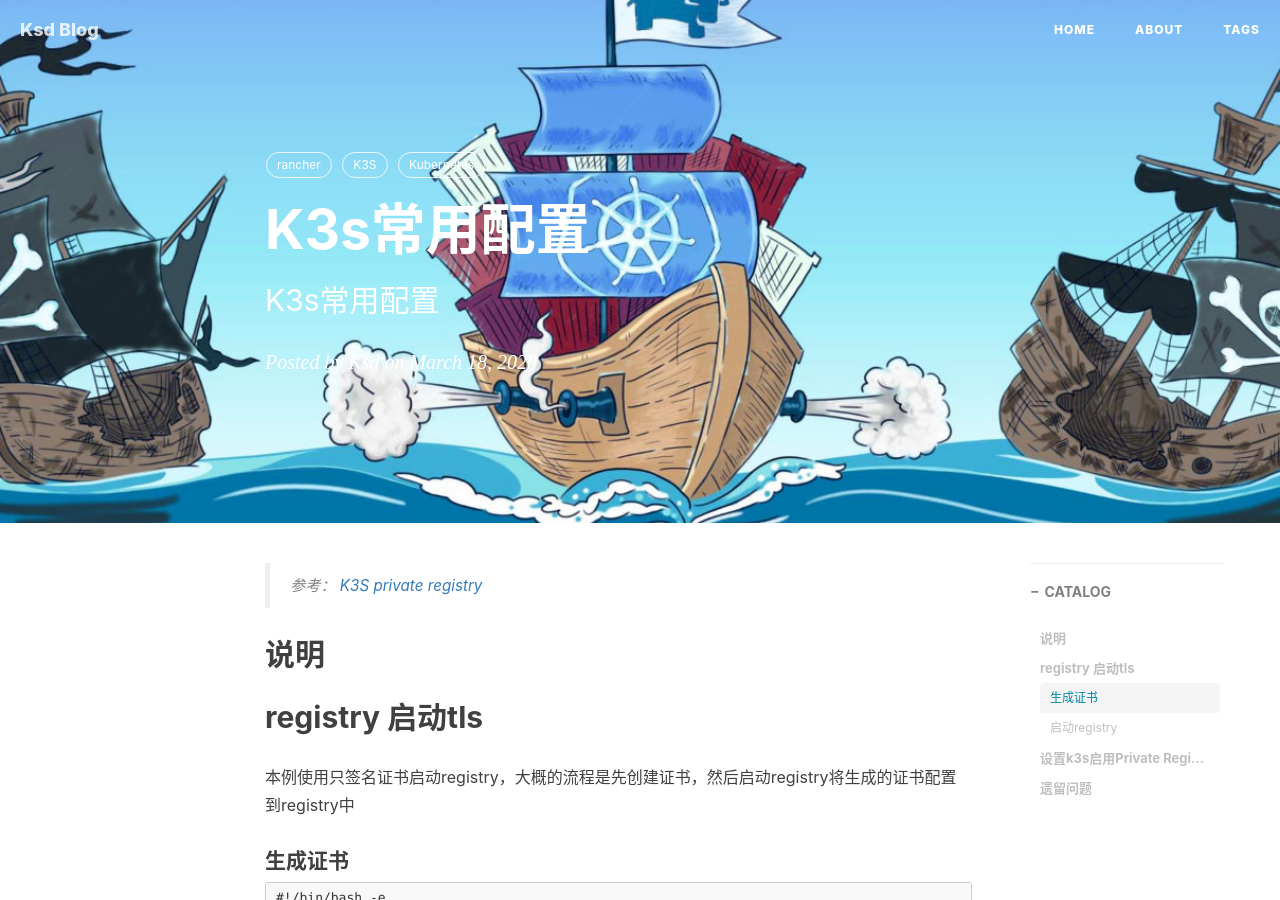
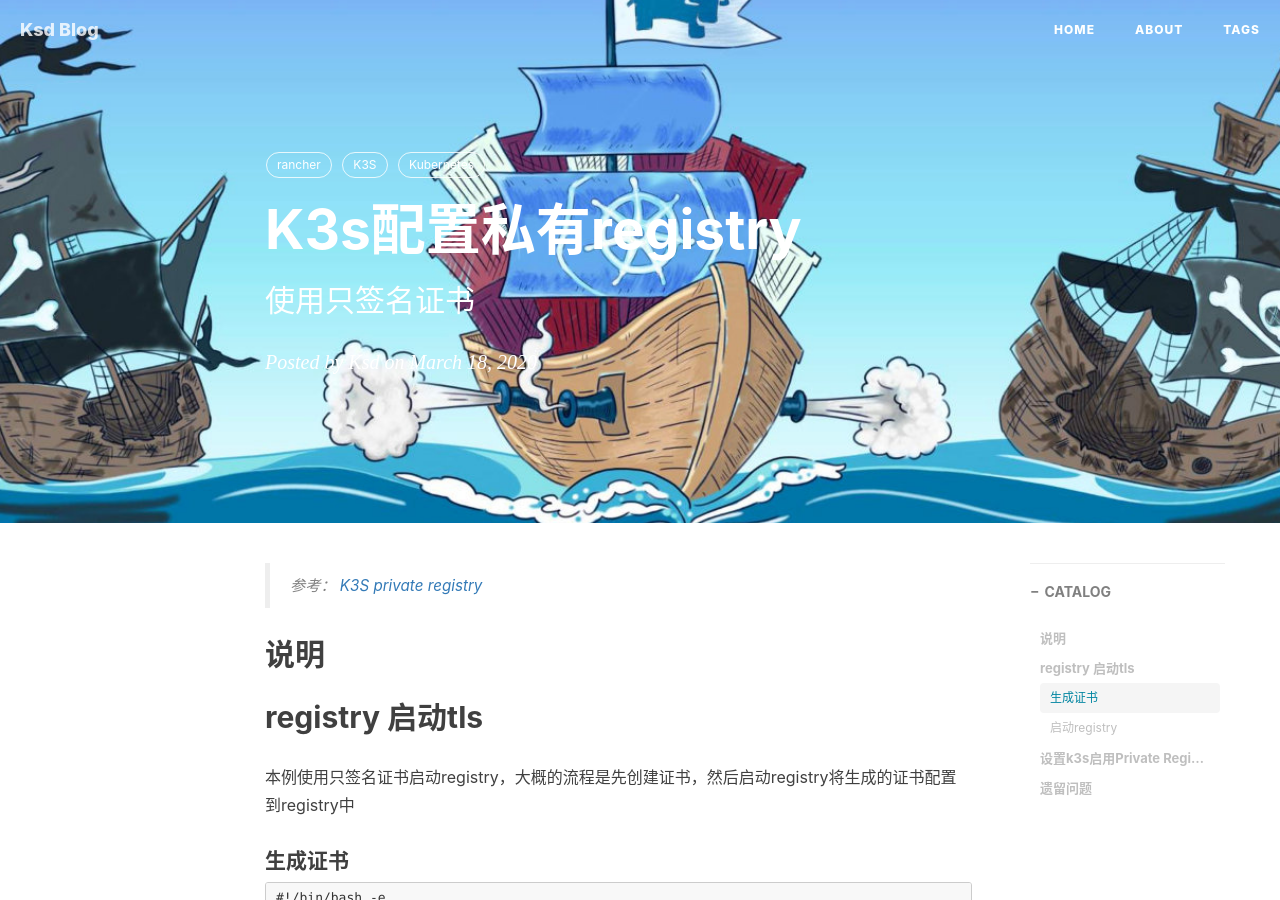
Before and after one commit to kingsd041/kingsd041.github.io, a Jekyll site: the page built from _posts/k3s/2020-3-18-k3s-config-registry.md, in a window 1280 px wide and 900 px high. Built offline with Jekyll 4.4.1, drawn with Linux system fonts in a browser that asks for light colours; nearby versions of some CDN libraries; comment, search, counter and statistics services are not loaded.

Commit message:
modify the title

```diff
--- a/_posts/k3s/2020-3-18-k3s-config-registry.md
+++ b/_posts/k3s/2020-3-18-k3s-config-registry.md
@@ -1,7 +1,7 @@
 ---
 layout:     post
-title:      K3s常用配置
-subtitle:   K3s常用配置
+title:      K3s配置私有registry
+subtitle:   使用只签名证书
 date:       2020-3-18 21:06:00 +0800
 author:     Ksd
 header-img: img/post-bg-rancher-k8s.png
```
